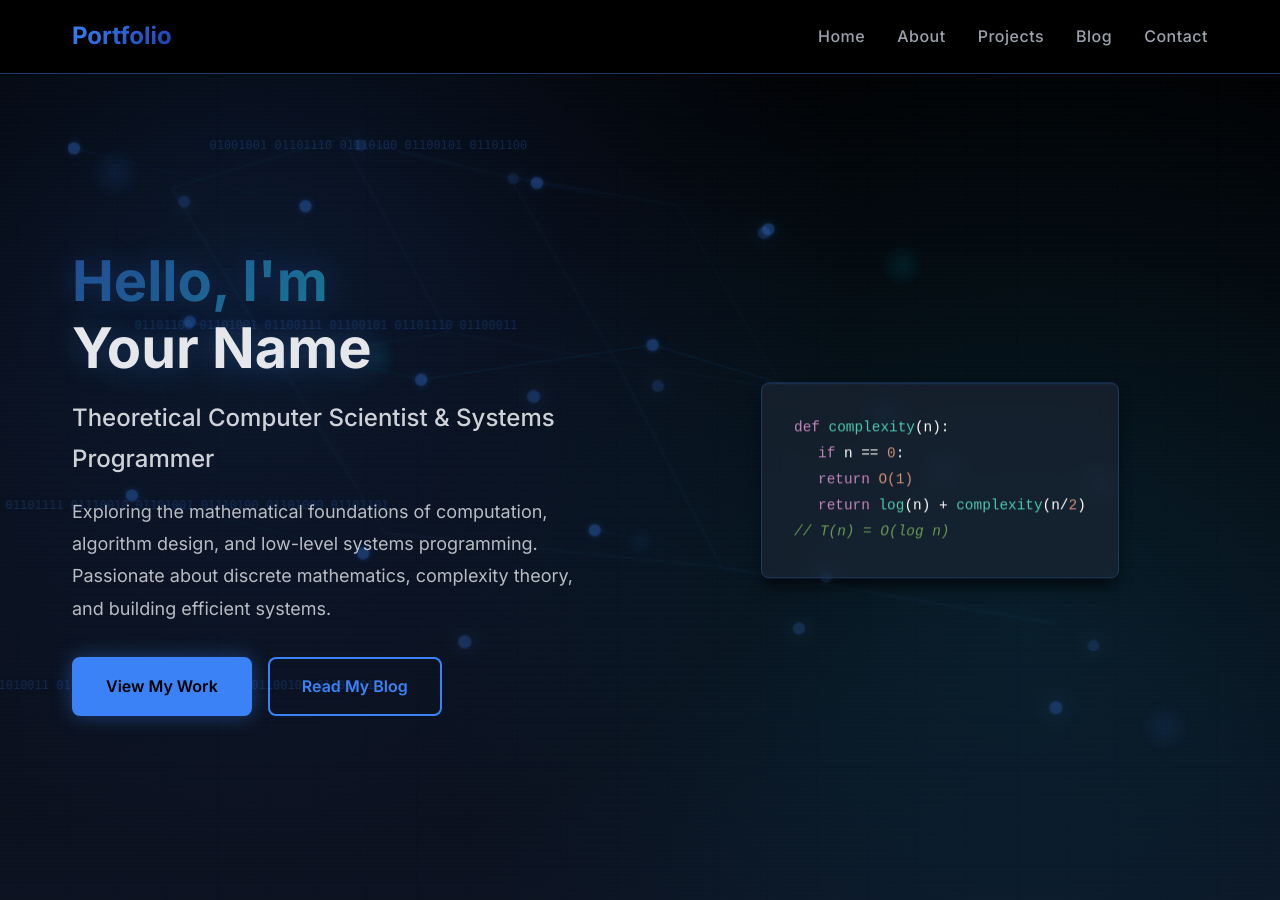
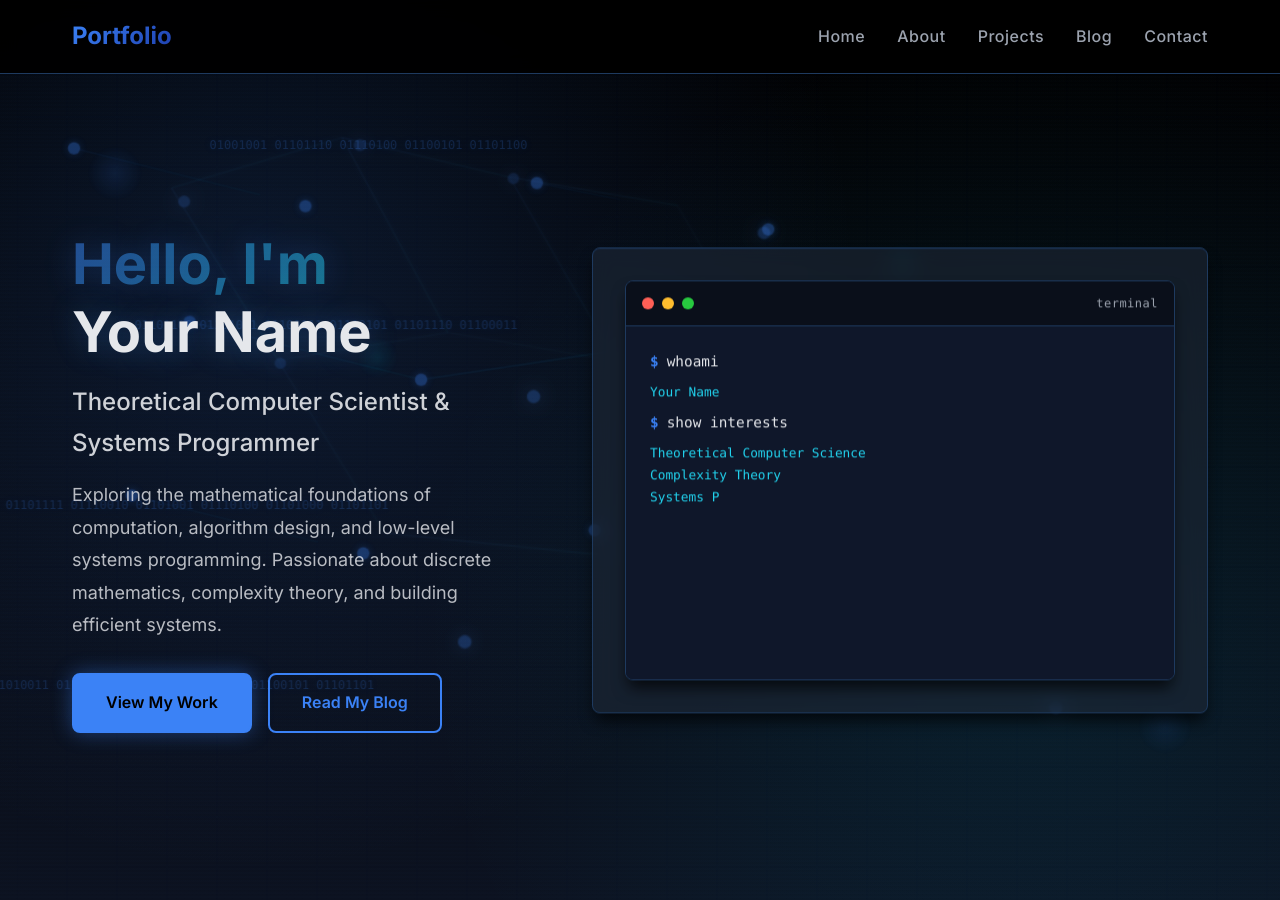
Before and after one commit to yashasvi-pvv/yashasvi-pvv.github.io, a Jekyll site: the page built from index.html, in a window 1280 px wide and 900 px high. Built offline with Jekyll 4.4.1, drawn with Linux system fonts in a browser that asks for light colours.

Commit message:
cmd and design

```diff
--- a/assets/css/styles.css
+++ b/assets/css/styles.css
@@ -32,6 +32,17 @@
     --glow-primary: 0 0 20px rgba(59, 130, 246, 0.4);
     --glow-cyan: 0 0 15px rgba(6, 182, 212, 0.3);
     --transition: all 0.3s ease;
+
+    /* Light theme colors for content sections */
+    --light-bg: #ffffff;
+    --light-text-primary: #1f2937;
+    --light-text-secondary: #4b5563;
+    --light-text-muted: #6b7280;
+    --light-border: #e5e7eb;
+    --light-shadow-sm: 0 1px 2px 0 rgba(0, 0, 0, 0.05);
+    --light-shadow-md: 0 4px 6px -1px rgba(0, 0, 0, 0.1);
+    --light-shadow-lg: 0 10px 15px -3px rgba(0, 0, 0, 0.1);
+    --light-shadow-xl: 0 20px 25px -5px rgba(0, 0, 0, 0.1);
 }
 
 body {
@@ -535,35 +546,147 @@ body {
     50% { transform: translateY(-20px); }
 }
 
-.code-snippet {
-    font-family: 'Courier New', monospace;
-    font-size: 0.9rem;
-    line-height: 1.8;
+/* Terminal Styles */
+.terminal {
+    background: var(--bg-tertiary);
+    border-radius: 0.5rem;
+    overflow: hidden;
+    border: 1px solid var(--border-color);
+    box-shadow: var(--shadow-lg);
+    font-family: 'SF Mono', 'Monaco', 'Cascadia Code', 'Courier New', monospace;
+    width: 550px;
+    height: 400px;
+    display: flex;
+    flex-direction: column;
 }
 
-.code-line {
-    color: white;
+.terminal-header {
+    background: var(--bg-secondary);
+    padding: 0.75rem 1rem;
+    display: flex;
+    align-items: center;
+    justify-content: space-between;
+    border-bottom: 1px solid var(--border-color);
 }
 
-.code-keyword {
-    color: #c586c0;
+.terminal-buttons {
+    display: flex;
+    gap: 0.5rem;
 }
 
-.code-var {
-    color: #4ec9b0;
+.terminal-btn {
+    width: 12px;
+    height: 12px;
+    border-radius: 50%;
+    display: inline-block;
 }
 
-.code-string {
-    color: #ce9178;
+.terminal-btn-close {
+    background: #ff5f56;
 }
 
-.code-comment {
-    color: #6a9955;
-    font-style: italic;
+.terminal-btn-minimize {
+    background: #ffbd2e;
 }
 
-.indent {
-    padding-left: 1.5rem;
+.terminal-btn-maximize {
+    background: #27c93f;
+}
+
+.terminal-title {
+    color: var(--text-secondary);
+    font-size: 0.75rem;
+    font-weight: 500;
+    letter-spacing: 0.5px;
+}
+
+.terminal-body {
+    padding: 1.5rem;
+    background: var(--bg-tertiary);
+    flex: 1;
+    overflow-y: auto;
+    overflow-x: hidden;
+    display: flex;
+    flex-direction: column;
+    gap: 0.5rem;
+}
+
+.terminal-body::-webkit-scrollbar {
+    width: 8px;
+}
+
+.terminal-body::-webkit-scrollbar-track {
+    background: var(--bg-secondary);
+}
+
+.terminal-body::-webkit-scrollbar-thumb {
+    background: var(--border-color);
+    border-radius: 4px;
+}
+
+.terminal-body::-webkit-scrollbar-thumb:hover {
+    background: var(--primary-color);
+}
+
+.terminal-line {
+    display: flex;
+    align-items: flex-start;
+    gap: 0.5rem;
+    font-size: 0.9rem;
+    line-height: 1.6;
+    min-height: 1.6em;
+}
+
+.terminal-prompt {
+    color: var(--primary-color);
+    font-weight: 600;
+}
+
+.terminal-command {
+    color: var(--text-primary);
+    white-space: pre-wrap;
+    word-break: break-word;
+}
+
+.terminal-cursor {
+    color: var(--primary-color);
+    animation: blink 1s infinite;
+    font-weight: bold;
+}
+
+@keyframes blink {
+    0%, 50% { opacity: 1; }
+    51%, 100% { opacity: 0; }
+}
+
+.terminal-output {
+    color: var(--accent-cyan);
+    display: block;
+    white-space: pre-line;
+    word-break: break-word;
+    margin-left: 0;
+    padding-left: 0;
+    font-size: 0.8rem;
+}
+
+.terminal-output.error {
+    color: #ff6b6b;
+}
+
+.terminal-output.success {
+    color: #51cf66;
+}
+
+@media (max-width: 768px) {
+    .terminal {
+        width: 100%;
+        height: 350px;
+        font-size: 0.8rem;
+    }
+
+    .terminal-body {
+        padding: 1rem;
+    }
 }
 
 /* Section Styles */
@@ -576,7 +699,7 @@ section {
     font-weight: 700;
     text-align: center;
     margin-bottom: 3rem;
-    color: var(--text-primary);
+    color: var(--light-text-primary);
     position: relative;
     display: inline-block;
     width: 100%;
@@ -609,11 +732,12 @@ section {
 }
 
 .about {
-    background: var(--bg-blue-dark);
-    border-top: 1px solid var(--border-color);
-    border-bottom: 1px solid var(--border-color);
+    background: var(--light-bg);
+    border-top: 1px solid var(--light-border);
+    border-bottom: 1px solid var(--light-border);
     position: relative;
     overflow: hidden;
+    padding: 6rem 0;
 }
 
 .about::before {
@@ -624,11 +748,11 @@ section {
     right: 0;
     bottom: 0;
     background-image:
-        linear-gradient(rgba(59, 130, 246, 0.02) 1px, transparent 1px),
-        linear-gradient(90deg, rgba(59, 130, 246, 0.02) 1px, transparent 1px);
+        linear-gradient(rgba(59, 130, 246, 0.03) 1px, transparent 1px),
+        linear-gradient(90deg, rgba(59, 130, 246, 0.03) 1px, transparent 1px);
     background-size: 40px 40px;
     animation: gridMove 25s linear infinite;
-    opacity: 0.5;
+    opacity: 0.3;
     pointer-events: none;
 }
 
@@ -641,7 +765,7 @@ section {
 
 .about-text p {
     font-size: 1.125rem;
-    color: var(--text-secondary);
+    color: var(--light-text-secondary);
     margin-bottom: 1.5rem;
     line-height: 1.8;
 }
@@ -653,7 +777,7 @@ section {
 .skills h3 {
     font-size: 1.5rem;
     margin-bottom: 1rem;
-    color: var(--text-primary);
+    color: var(--light-text-primary);
 }
 
 .skill-tags {
@@ -663,22 +787,22 @@ section {
 }
 
 .skill-tag {
-    background: var(--bg-tertiary);
+    background: #f3f4f6;
     color: var(--primary-color);
     padding: 0.5rem 1rem;
     border-radius: 0.25rem;
     font-size: 0.875rem;
     font-weight: 500;
-    border: 1px solid var(--border-color);
+    border: 1px solid var(--light-border);
     transition: var(--transition);
     font-family: 'SF Mono', 'Monaco', monospace;
 }
 
 .skill-tag:hover {
     background: var(--primary-color);
-    color: var(--bg-primary);
+    color: white;
     border-color: var(--primary-color);
-    box-shadow: var(--glow-primary);
+    box-shadow: var(--light-shadow-md);
     transform: translateY(-2px);
 }
 
@@ -686,6 +810,8 @@ section {
 .projects {
     position: relative;
     overflow: hidden;
+    background: var(--light-bg);
+    padding: 6rem 0;
 }
 
 .projects::before {
@@ -696,8 +822,8 @@ section {
     right: 0;
     bottom: 0;
     background:
-        radial-gradient(circle at 20% 30%, rgba(59, 130, 246, 0.03) 0%, transparent 50%),
-        radial-gradient(circle at 80% 70%, rgba(6, 182, 212, 0.03) 0%, transparent 50%);
+        radial-gradient(circle at 20% 30%, rgba(59, 130, 246, 0.02) 0%, transparent 50%),
+        radial-gradient(circle at 80% 70%, rgba(6, 182, 212, 0.02) 0%, transparent 50%);
     animation: neuralPulse 12s ease-in-out infinite;
     pointer-events: none;
 }
@@ -711,24 +837,24 @@ section {
 }
 
 .project-card {
-    background: var(--bg-tertiary);
+    background: white;
     border-radius: 0.5rem;
     overflow: hidden;
-    box-shadow: var(--shadow-md);
-    border: 1px solid var(--border-color);
+    box-shadow: var(--light-shadow-md);
+    border: 1px solid var(--light-border);
     transition: var(--transition);
 }
 
 .project-card:hover {
     transform: translateY(-5px);
-    box-shadow: var(--shadow-xl), var(--glow-primary);
+    box-shadow: var(--light-shadow-xl);
     border-color: var(--primary-color);
 }
 
 .project-image {
     height: 200px;
-    background: linear-gradient(135deg, rgba(74, 158, 255, 0.2), rgba(124, 58, 237, 0.2));
-    border-bottom: 1px solid var(--border-color);
+    background: linear-gradient(135deg, rgba(74, 158, 255, 0.1), rgba(124, 58, 237, 0.1));
+    border-bottom: 1px solid var(--light-border);
     display: flex;
     align-items: center;
     justify-content: center;
@@ -754,7 +880,7 @@ section {
 }
 
 .project-placeholder {
-    color: var(--text-primary);
+    color: var(--light-text-primary);
     font-size: 1.5rem;
     font-weight: 600;
     font-family: 'SF Mono', 'Monaco', monospace;
@@ -768,11 +894,11 @@ section {
 .project-content h3 {
     font-size: 1.5rem;
     margin-bottom: 0.75rem;
-    color: var(--text-primary);
+    color: var(--light-text-primary);
 }
 
 .project-content p {
-    color: var(--text-secondary);
+    color: var(--light-text-secondary);
     margin-bottom: 1rem;
     line-height: 1.6;
 }
@@ -785,8 +911,8 @@ section {
 }
 
 .project-tech span {
-    background: var(--bg-secondary);
-    color: var(--text-primary);
+    background: #f3f4f6;
+    color: var(--light-text-primary);
     padding: 0.25rem 0.75rem;
     border-radius: 0.25rem;
     font-size: 0.875rem;
@@ -812,9 +938,10 @@ section {
 
 /* Blog Section */
 .blog {
-    background: var(--bg-blue-dark);
+    background: var(--light-bg);
     position: relative;
     overflow: hidden;
+    padding: 6rem 0;
 }
 
 .blog::before {
@@ -825,8 +952,8 @@ section {
     right: 0;
     bottom: 0;
     background:
-        radial-gradient(circle at 30% 50%, rgba(59, 130, 246, 0.05) 0%, transparent 50%),
-        radial-gradient(circle at 70% 50%, rgba(6, 182, 212, 0.05) 0%, transparent 50%);
+        radial-gradient(circle at 30% 50%, rgba(59, 130, 246, 0.02) 0%, transparent 50%),
+        radial-gradient(circle at 70% 50%, rgba(6, 182, 212, 0.02) 0%, transparent 50%);
     animation: neuralPulse 10s ease-in-out infinite;
     pointer-events: none;
 }
@@ -840,22 +967,22 @@ section {
 }
 
 .blog-card {
-    background: var(--bg-tertiary);
+    background: white;
     padding: 2rem;
     border-radius: 0.5rem;
-    box-shadow: var(--shadow-md);
-    border: 1px solid var(--border-color);
+    box-shadow: var(--light-shadow-md);
+    border: 1px solid var(--light-border);
     transition: var(--transition);
 }
 
 .blog-card:hover {
     transform: translateY(-5px);
-    box-shadow: var(--shadow-xl), var(--glow-primary);
+    box-shadow: var(--light-shadow-xl);
     border-color: var(--primary-color);
 }
 
 .blog-date {
-    color: var(--text-secondary);
+    color: var(--light-text-secondary);
     font-size: 0.875rem;
     margin-bottom: 0.75rem;
 }
@@ -863,11 +990,11 @@ section {
 .blog-title {
     font-size: 1.5rem;
     margin-bottom: 1rem;
-    color: var(--text-primary);
+    color: var(--light-text-primary);
 }
 
 .blog-excerpt {
-    color: var(--text-secondary);
+    color: var(--light-text-secondary);
     margin-bottom: 1.5rem;
     line-height: 1.6;
 }
@@ -885,6 +1012,11 @@ section {
 }
 
 /* Contact Section */
+.contact {
+    background: var(--light-bg);
+    padding: 6rem 0;
+}
+
 .contact-content {
     max-width: 600px;
     margin: 0 auto;
@@ -893,7 +1025,7 @@ section {
 
 .contact-description {
     font-size: 1.125rem;
-    color: var(--text-secondary);
+    color: var(--light-text-secondary);
     margin-bottom: 2rem;
     line-height: 1.8;
 }
@@ -909,20 +1041,20 @@ section {
     display: flex;
     align-items: center;
     gap: 0.5rem;
-    color: var(--text-secondary);
+    color: var(--light-text-secondary);
     text-decoration: none;
     font-weight: 500;
     padding: 0.75rem 1.5rem;
     border-radius: 0.5rem;
-    background: var(--bg-tertiary);
-    border: 1px solid var(--border-color);
-    box-shadow: var(--shadow-md);
+    background: white;
+    border: 1px solid var(--light-border);
+    box-shadow: var(--light-shadow-md);
     transition: var(--transition);
 }
 
 .contact-link:hover {
     transform: translateY(-3px);
-    box-shadow: var(--shadow-lg), var(--glow-primary);
+    box-shadow: var(--light-shadow-lg);
     color: var(--primary-color);
     border-color: var(--primary-color);
 }
--- a/assets/js/script.js
+++ b/assets/js/script.js
@@ -102,6 +102,116 @@ document.addEventListener('DOMContentLoaded', () => {
     });
 });
 
+// Terminal typing animation
+document.addEventListener('DOMContentLoaded', () => {
+    const terminalBody = document.getElementById('terminal-body');
+    if (!terminalBody) return;
+
+    const authorName = terminalBody.getAttribute('data-author') || 'Developer';
+
+    const commands = [
+        { text: 'whoami', output: authorName, delay: 1500 },
+        { text: 'show interests', output: 'Theoretical Computer Science\nComplexity Theory\nSystems Programming\nAlgorithm Design', delay: 2000 },
+        { text: 'list skills', output: 'Discrete Math  Complexity Theory  Algorithms\nSystems Programming  C/C++  Rust\nPython  Graph Theory  Data Structures', delay: 2000 }
+    ];
+
+    let currentCommandIndex = 0;
+    let isTyping = false;
+
+    function typeText(element, text, speed = 50, callback) {
+        if (isTyping) return;
+        isTyping = true;
+        let index = 0;
+        element.textContent = '';
+
+        const typeInterval = setInterval(() => {
+            if (index < text.length) {
+                element.textContent += text[index];
+                index++;
+            } else {
+                clearInterval(typeInterval);
+                isTyping = false;
+                if (callback) callback();
+            }
+        }, speed);
+    }
+
+    function createCommandLine() {
+        const line = document.createElement('div');
+        line.className = 'terminal-line';
+
+        const prompt = document.createElement('span');
+        prompt.className = 'terminal-prompt';
+        prompt.textContent = '$';
+
+        const command = document.createElement('span');
+        command.className = 'terminal-command';
+
+        const cursor = document.createElement('span');
+        cursor.className = 'terminal-cursor';
+        cursor.textContent = '█';
+
+        line.appendChild(prompt);
+        line.appendChild(command);
+        line.appendChild(cursor);
+
+        return { line, command, cursor };
+    }
+
+    function createOutputLine() {
+        const outputLine = document.createElement('div');
+        outputLine.className = 'terminal-output';
+        return outputLine;
+    }
+
+    function scrollToBottom() {
+        terminalBody.scrollTop = terminalBody.scrollHeight;
+    }
+
+    function executeNextCommand() {
+        if (currentCommandIndex >= commands.length) {
+            // Stop looping - show final prompt with cursor
+            setTimeout(() => {
+                const { line, command: commandElement, cursor } = createCommandLine();
+                commandElement.textContent = '';
+                terminalBody.appendChild(line);
+                scrollToBottom();
+            }, 1000);
+            return;
+        }
+
+        const command = commands[currentCommandIndex];
+        const { line, command: commandElement, cursor } = createCommandLine();
+
+        terminalBody.appendChild(line);
+        scrollToBottom();
+
+        // Type the command
+        typeText(commandElement, command.text, 50, () => {
+            // Remove cursor after typing
+            cursor.style.display = 'none';
+
+            setTimeout(() => {
+                // Create output line and type the output
+                const outputLine = createOutputLine();
+                terminalBody.appendChild(outputLine);
+                scrollToBottom();
+
+                // Type the output character by character
+                typeText(outputLine, command.output, 30, () => {
+                    currentCommandIndex++;
+                    setTimeout(() => {
+                        executeNextCommand();
+                    }, command.delay);
+                });
+            }, 500);
+        });
+    }
+
+    // Start the animation after a short delay
+    setTimeout(executeNextCommand, 1000);
+});
+
 // Console message
 console.log('%c👋 Hello! Thanks for checking out my portfolio!', 'color: #6366f1; font-size: 16px; font-weight: bold;');
 console.log('%cFeel free to explore the code and reach out if you have any questions!', 'color: #6b7280; font-size: 12px;');
--- a/blog.html
+++ b/blog.html
@@ -34,11 +34,11 @@ title: Blog
 .blog-page {
     padding: 8rem 0 4rem;
     min-height: 100vh;
-    background: var(--bg-primary);
+    background: var(--light-bg);
 }
 
 .blog-page .blog-title a {
-    color: var(--text-primary);
+    color: var(--light-text-primary);
     text-decoration: none;
     transition: var(--transition);
 }
--- a/index.html
+++ b/index.html
@@ -114,13 +114,18 @@ layout: default
         </div>
         <div class="hero-image">
             <div class="floating-card">
-                <div class="code-snippet">
-                    <div class="code-line"><span class="code-keyword">def</span> <span class="code-var">complexity</span>(n):</div>
-                    <div class="code-line indent"><span class="code-keyword">if</span> n == <span class="code-string">0</span>:</div>
-                    <div class="code-line indent indent"><span class="code-keyword">return</span> <span class="code-string">O(1)</span></div>
-                    <div class="code-line indent"><span class="code-keyword">return</span> <span class="code-var">log</span>(n) + <span class="code-var">complexity</span>(n/<span class="code-string">2</span>)</div>
-                    <div class="code-line"></div>
-                    <div class="code-line"><span class="code-comment">// T(n) = O(log n)</span></div>
+                <div class="terminal">
+                    <div class="terminal-header">
+                        <div class="terminal-buttons">
+                            <span class="terminal-btn terminal-btn-close"></span>
+                            <span class="terminal-btn terminal-btn-minimize"></span>
+                            <span class="terminal-btn terminal-btn-maximize"></span>
+                        </div>
+                        <div class="terminal-title">terminal</div>
+                    </div>
+                    <div class="terminal-body" data-author="{{ site.author }}" id="terminal-body">
+                        <!-- Commands and outputs will be added here dynamically -->
+                    </div>
                 </div>
             </div>
         </div>
```
Also changed, not shown: _layouts/post.html (+15 -15 lines), Gemfile.lock (added).
